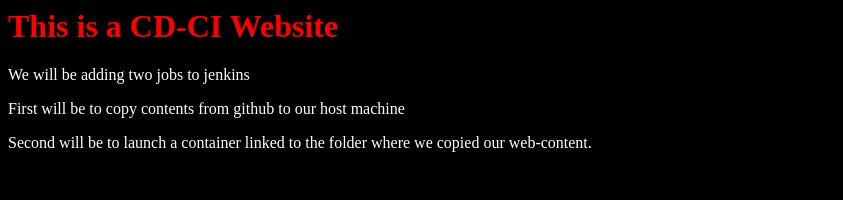
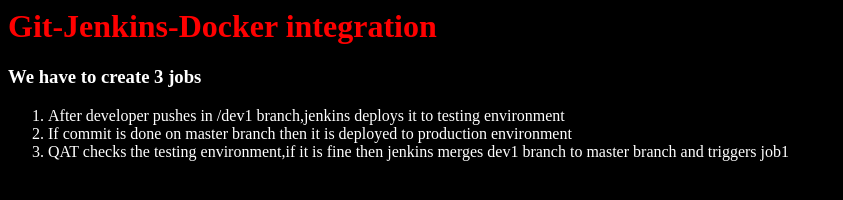
Before and after one commit to mccaurtney87/GJD_hw, a plain HTML site: page index.html in a window 1280 px wide. Shown: the whole page, without its empty margins (0-843 px from the left). Drawn offline with Linux system fonts and the light colour scheme.

Commit message:
changed contents

```diff
--- a/index.html
+++ b/index.html
@@ -3,11 +3,18 @@
     <title>CD-CI Website</title>
   </head>
   <body bgcolor="black">
-        <h1 style="color:red">This is a CD-CI Website</h1>
+        <h1 style="color:red">Git-Jenkins-Docker integration</h1>
 	<div style="color:white">
-        <p>We will be adding two jobs to jenkins</p>
+	<h3>We have to create 3 jobs</h3>
+	<ol type="1">
+		<li>After developer pushes in /dev1 branch,jenkins deploys it to testing environment</li>
+		<li>If commit is done on master branch then it is deployed to production environment</li>
+		<li>QAT checks the testing environment,if it is fine then jenkins merges dev1 branch to master branch and triggers job1</li>
+
+<!--
+<p>We will be adding two jobs to jenkins</p>
         <p>First will be to copy contents from github to our host machine</p>
-        <p>Second will be to launch a container linked to the folder where we copied our web-content.</p>
+	<p>Second will be to launch a container linked to the folder where we copied our web-content.</p> -->
         </div>
   </body>
 </html>
```
